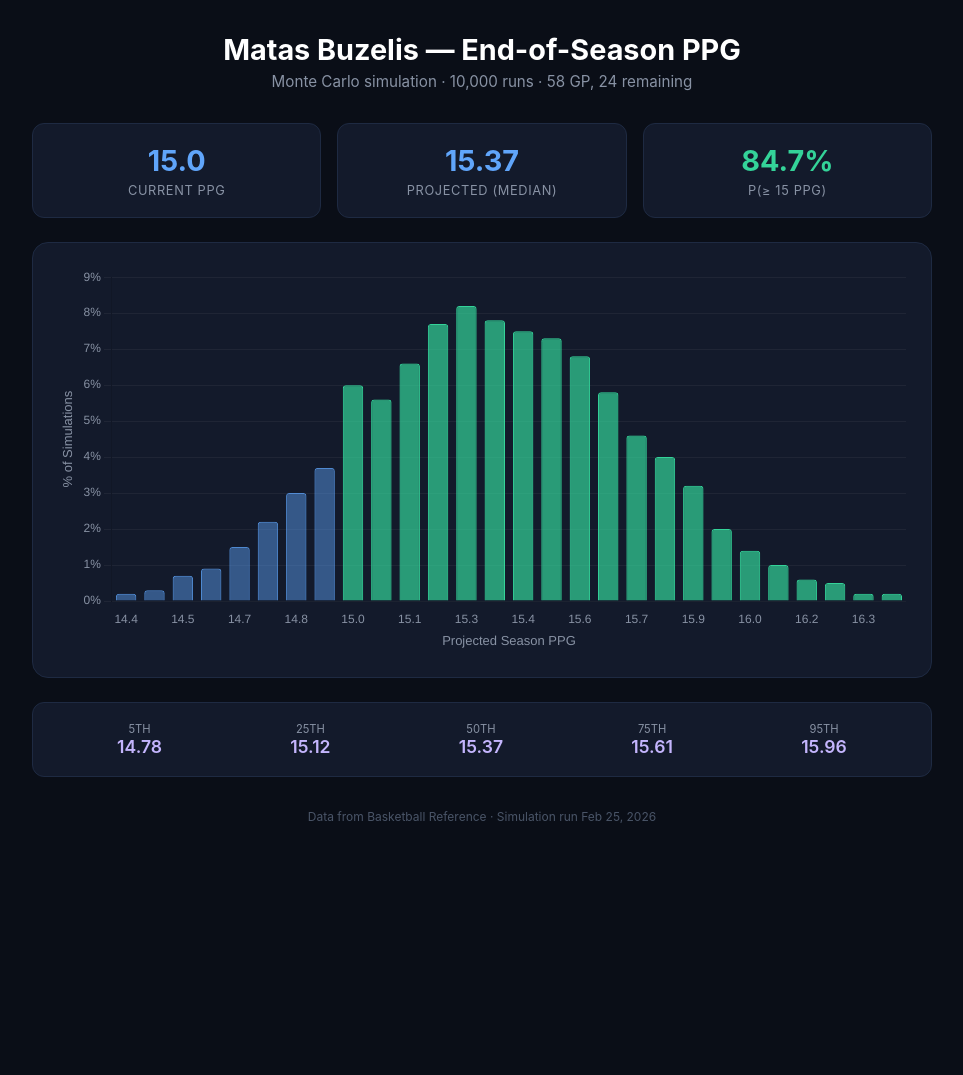
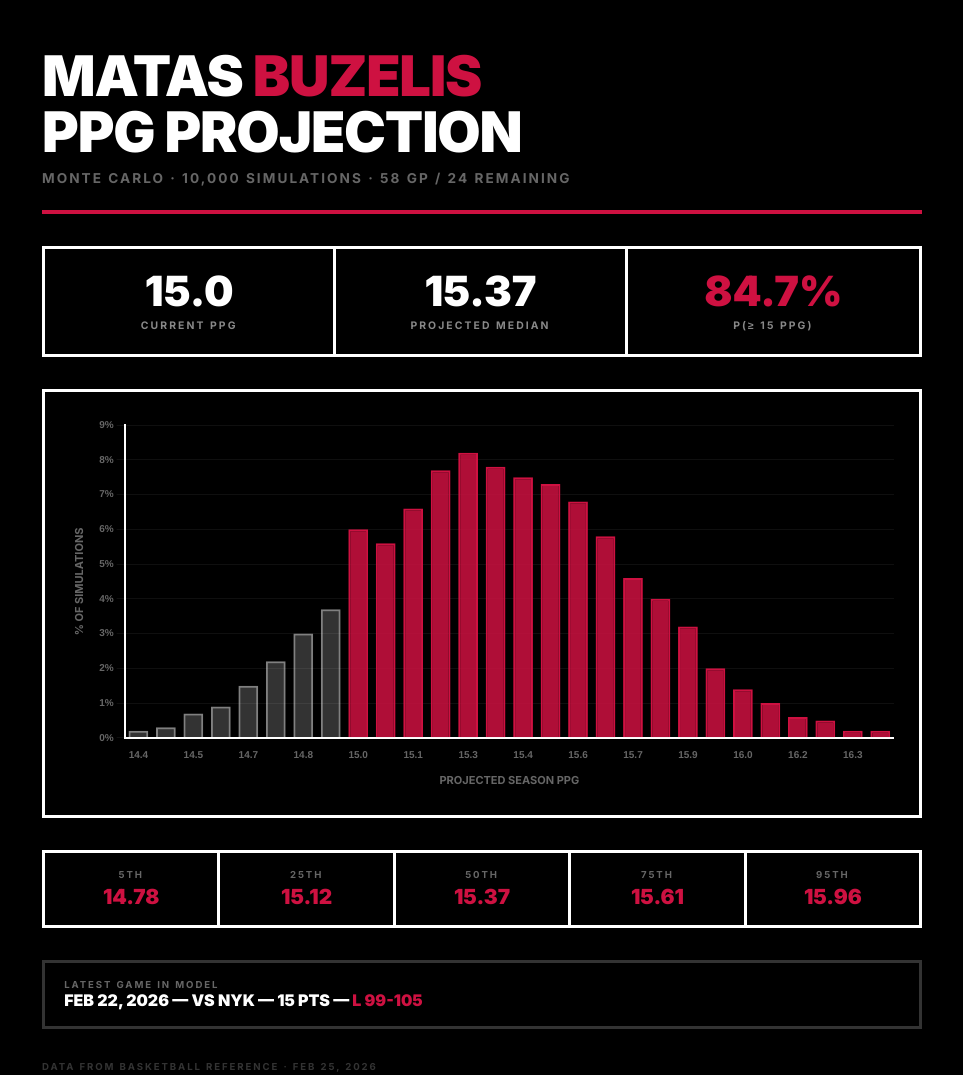
Before and after one commit to justasbr/buzelisppg, a plain HTML site: page index.html in a window 1280 px wide. Shown: the whole page, without its empty margins (158-1121 px from the left). Before the commit the page ends 856 px from the top, so only its background shows below. Drawn offline with nearby package versions, Linux system fonts and the light colour scheme.

Commit message:
Bulls brutalist redesign + latest game info

```diff
--- a/index.html
+++ b/index.html
@@ -3,120 +3,186 @@
 <head>
     <meta charset="UTF-8">
     <meta name="viewport" content="width=device-width, initial-scale=1.0">
-    <title>Matas Buzelis PPG Projection</title>
+    <title>BUZELIS PPG PROJECTION</title>
+    <link rel="preconnect" href="https://fonts.googleapis.com">
+    <link href="https://fonts.googleapis.com/css2?family=Inter:wght@400;700;900&display=swap" rel="stylesheet">
     <script src="https://cdn.jsdelivr.net/npm/chart.js@4.4.7/dist/chart.umd.min.js"></script>
     <style>
         * { margin: 0; padding: 0; box-sizing: border-box; }
         body {
-            font-family: -apple-system, BlinkMacSystemFont, 'Segoe UI', Roboto, sans-serif;
-            background: #0a0e17;
-            color: #e0e0e0;
+            font-family: 'Inter', sans-serif;
+            background: #000;
+            color: #fff;
             min-height: 100vh;
-            display: flex;
-            flex-direction: column;
-            align-items: center;
-            padding: 2rem 1rem;
+            padding: 3rem 1.5rem;
         }
         .container {
-            max-width: 900px;
-            width: 100%;
+            max-width: 880px;
+            margin: 0 auto;
+        }
+
+        /* --- HEADER --- */
+        .header {
+            border-bottom: 4px solid #CE1141;
+            padding-bottom: 1.5rem;
+            margin-bottom: 2rem;
         }
         h1 {
-            font-size: 1.8rem;
-            font-weight: 700;
-            text-align: center;
-            margin-bottom: 0.3rem;
+            font-size: clamp(2.2rem, 6vw, 3.5rem);
+            font-weight: 900;
+            text-transform: uppercase;
+            letter-spacing: -0.02em;
+            line-height: 1;
             color: #fff;
         }
-        .subtitle {
+        h1 span {
+            color: #CE1141;
+        }
+        .tagline {
+            font-size: 0.85rem;
+            font-weight: 700;
+            text-transform: uppercase;
+            letter-spacing: 0.15em;
+            color: #666;
+            margin-top: 0.6rem;
+        }
+
+        /* --- STAT BLOCKS --- */
+        .stats {
+            display: grid;
+            grid-template-columns: repeat(3, 1fr);
+            gap: 0;
+            margin-bottom: 2rem;
+            border: 3px solid #fff;
+        }
+        .stat-block {
+            padding: 1.4rem 1rem;
             text-align: center;
-            color: #8892a4;
-            font-size: 0.95rem;
+            border-right: 3px solid #fff;
+        }
+        .stat-block:last-child {
+            border-right: none;
+        }
+        .stat-number {
+            font-size: 2.6rem;
+            font-weight: 900;
+            line-height: 1;
+            color: #fff;
+        }
+        .stat-number.red {
+            color: #CE1141;
+        }
+        .stat-desc {
+            font-size: 0.65rem;
+            font-weight: 700;
+            text-transform: uppercase;
+            letter-spacing: 0.2em;
+            color: #888;
+            margin-top: 0.4rem;
+        }
+
+        /* --- CHART --- */
+        .chart-wrapper {
+            border: 3px solid #fff;
+            padding: 1.5rem;
+            margin-bottom: 2rem;
+            background: #000;
+        }
+
+        /* --- PERCENTILES --- */
+        .percentiles {
+            display: flex;
+            justify-content: space-between;
+            border: 3px solid #fff;
             margin-bottom: 2rem;
         }
-        .chart-wrapper {
-            background: #131a2b;
-            border-radius: 16px;
-            padding: 1.5rem;
-            margin-bottom: 1.5rem;
-            border: 1px solid #1e2a42;
+        .pct-item {
+            flex: 1;
+            text-align: center;
+            padding: 1rem 0.5rem;
+            border-right: 3px solid #fff;
         }
-        .stats-grid {
-            display: grid;
-            grid-template-columns: repeat(auto-fit, minmax(160px, 1fr));
-            gap: 1rem;
-            margin-bottom: 1.5rem;
-        }
-        .stat-card {
-            background: #131a2b;
-            border-radius: 12px;
-            padding: 1.2rem;
-            text-align: center;
-            border: 1px solid #1e2a42;
-        }
-        .stat-value {
-            font-size: 1.8rem;
-            font-weight: 700;
-            color: #60a5fa;
-        }
-        .stat-value.highlight {
-            color: #34d399;
-        }
-        .stat-label {
-            font-size: 0.8rem;
-            color: #8892a4;
-            margin-top: 0.3rem;
-            text-transform: uppercase;
-            letter-spacing: 0.05em;
-        }
-        .percentiles {
-            background: #131a2b;
-            border-radius: 12px;
-            padding: 1.2rem 1.5rem;
-            border: 1px solid #1e2a42;
-            display: flex;
-            justify-content: space-around;
-            flex-wrap: wrap;
-            gap: 0.5rem;
-        }
-        .pct-item {
-            text-align: center;
+        .pct-item:last-child {
+            border-right: none;
         }
         .pct-label {
-            font-size: 0.7rem;
-            color: #8892a4;
+            font-size: 0.6rem;
+            font-weight: 700;
+            text-transform: uppercase;
+            letter-spacing: 0.2em;
+            color: #666;
+        }
+        .pct-value {
+            font-size: 1.3rem;
+            font-weight: 900;
+            color: #CE1141;
+            margin-top: 0.2rem;
+        }
+
+        /* --- LATEST GAME --- */
+        .latest-game {
+            border: 3px solid #333;
+            padding: 1rem 1.2rem;
+            display: flex;
+            justify-content: space-between;
+            align-items: center;
+            margin-bottom: 2rem;
+        }
+        .latest-game-label {
+            font-size: 0.6rem;
+            font-weight: 700;
+            text-transform: uppercase;
+            letter-spacing: 0.2em;
+            color: #666;
+        }
+        .latest-game-detail {
+            font-weight: 900;
+            font-size: 1rem;
             text-transform: uppercase;
         }
-        .pct-value {
-            font-size: 1.1rem;
-            font-weight: 600;
-            color: #c4b5fd;
+        .latest-game-detail .loss {
+            color: #CE1141;
         }
+
+        /* --- FOOTER --- */
         .footer {
-            text-align: center;
-            color: #4a5568;
-            font-size: 0.75rem;
-            margin-top: 2rem;
+            font-size: 0.6rem;
+            font-weight: 700;
+            text-transform: uppercase;
+            letter-spacing: 0.2em;
+            color: #333;
+        }
+
+        @media (max-width: 500px) {
+            .stats { grid-template-columns: 1fr; }
+            .stat-block { border-right: none; border-bottom: 3px solid #fff; }
+            .stat-block:last-child { border-bottom: none; }
+            .percentiles { flex-wrap: wrap; }
+            .pct-item { flex: none; width: 33.33%; border-bottom: 3px solid #fff; }
+            .latest-game { flex-direction: column; gap: 0.5rem; text-align: center; }
         }
     </style>
 </head>
 <body>
     <div class="container">
-        <h1>Matas Buzelis — End-of-Season PPG</h1>
-        <p class="subtitle">Monte Carlo simulation · 10,000 runs · 58 GP, 24 remaining</p>
+        <div class="header">
+            <h1>Matas <span>Buzelis</span></h1>
+            <h1>PPG Projection</h1>
+            <div class="tagline">Monte Carlo &middot; 10,000 Simulations &middot; 58 GP / 24 Remaining</div>
+        </div>
 
-        <div class="stats-grid">
-            <div class="stat-card">
-                <div class="stat-value">15.0</div>
-                <div class="stat-label">Current PPG</div>
+        <div class="stats">
+            <div class="stat-block">
+                <div class="stat-number">15.0</div>
+                <div class="stat-desc">Current PPG</div>
             </div>
-            <div class="stat-card">
-                <div class="stat-value">15.37</div>
-                <div class="stat-label">Projected (Median)</div>
+            <div class="stat-block">
+                <div class="stat-number">15.37</div>
+                <div class="stat-desc">Projected Median</div>
             </div>
-            <div class="stat-card">
-                <div class="stat-value highlight">84.7%</div>
-                <div class="stat-label">P(≥ 15 PPG)</div>
+            <div class="stat-block">
+                <div class="stat-number red">84.7%</div>
+                <div class="stat-desc">P(&ge; 15 PPG)</div>
             </div>
         </div>
 
@@ -132,7 +198,18 @@
             <div class="pct-item"><div class="pct-label">95th</div><div class="pct-value">15.96</div></div>
         </div>
 
-        <p class="footer">Data from Basketball Reference · Simulation run Feb 25, 2026</p>
+        <div class="latest-game">
+            <div>
+                <div class="latest-game-label">Latest Game in Model</div>
+                <div class="latest-game-detail">
+                    Feb 22, 2026 &mdash; vs NYK &mdash; 15 PTS &mdash; <span class="loss">L 99-105</span>
+                </div>
+            </div>
+        </div>
+
+        <div class="footer">
+            Data from Basketball Reference &middot; Feb 25, 2026
+        </div>
     </div>
 
     <script>
@@ -149,15 +226,14 @@
             0.6,0.5,0.2,0.2
         ];
 
-        // Color bars: below 15 = muted blue, at/above 15 = green-ish
         const threshold = 15.0;
         const colors = labels.map(l => parseFloat(l) >= threshold
-            ? 'rgba(52, 211, 153, 0.7)'
-            : 'rgba(96, 165, 250, 0.45)'
+            ? 'rgba(206, 17, 65, 0.85)'
+            : 'rgba(255, 255, 255, 0.2)'
         );
         const borderColors = labels.map(l => parseFloat(l) >= threshold
-            ? 'rgba(52, 211, 153, 1)'
-            : 'rgba(96, 165, 250, 0.8)'
+            ? '#CE1141'
+            : 'rgba(255, 255, 255, 0.5)'
         );
 
         const ctx = document.getElementById('bellCurve').getContext('2d');
@@ -169,8 +245,8 @@
                     data,
                     backgroundColor: colors,
                     borderColor: borderColors,
-                    borderWidth: 1,
-                    borderRadius: 3,
+                    borderWidth: 2,
+                    borderRadius: 0,
                 }]
             },
             options: {
@@ -182,28 +258,43 @@
                     tooltip: {
                         callbacks: {
                             title: ctx => `${ctx[0].label} PPG`,
-                            label: ctx => `${ctx.raw}% of simulations`
+                            label: ctx => `${ctx.raw}%`
                         },
-                        backgroundColor: '#1e2a42',
-                        titleColor: '#fff',
-                        bodyColor: '#c4b5fd',
-                        borderColor: '#334155',
-                        borderWidth: 1,
-                        cornerRadius: 8,
+                        backgroundColor: '#000',
+                        titleColor: '#CE1141',
+                        titleFont: { weight: 900 },
+                        bodyColor: '#fff',
+                        bodyFont: { weight: 700 },
+                        borderColor: '#CE1141',
+                        borderWidth: 2,
+                        cornerRadius: 0,
                         padding: 10
-                    },
-                    annotation: undefined
+                    }
                 },
                 scales: {
                     x: {
-                        title: { display: true, text: 'Projected Season PPG', color: '#8892a4', font: { size: 13 } },
-                        ticks: { color: '#8892a4', maxRotation: 45, autoSkip: true, maxTicksLimit: 14 },
-                        grid: { display: false }
+                        title: {
+                            display: true,
+                            text: 'PROJECTED SEASON PPG',
+                            color: '#666',
+                            font: { size: 11, weight: 700, family: 'Inter' },
+                            padding: { top: 10 }
+                        },
+                        ticks: { color: '#666', font: { weight: 700, size: 10 }, maxRotation: 45, autoSkip: true, maxTicksLimit: 14 },
+                        grid: { display: false },
+                        border: { color: '#fff', width: 2 }
                     },
                     y: {
-                        title: { display: true, text: '% of Simulations', color: '#8892a4', font: { size: 13 } },
-                        ticks: { color: '#8892a4', callback: v => v + '%' },
-                        grid: { color: 'rgba(255,255,255,0.05)' }
+                        title: {
+                            display: true,
+                            text: '% OF SIMULATIONS',
+                            color: '#666',
+                            font: { size: 11, weight: 700, family: 'Inter' },
+                            padding: { bottom: 10 }
+                        },
+                        ticks: { color: '#666', font: { weight: 700, size: 10 }, callback: v => v + '%' },
+                        grid: { color: 'rgba(255,255,255,0.06)' },
+                        border: { color: '#fff', width: 2 }
                     }
                 }
             }
```
